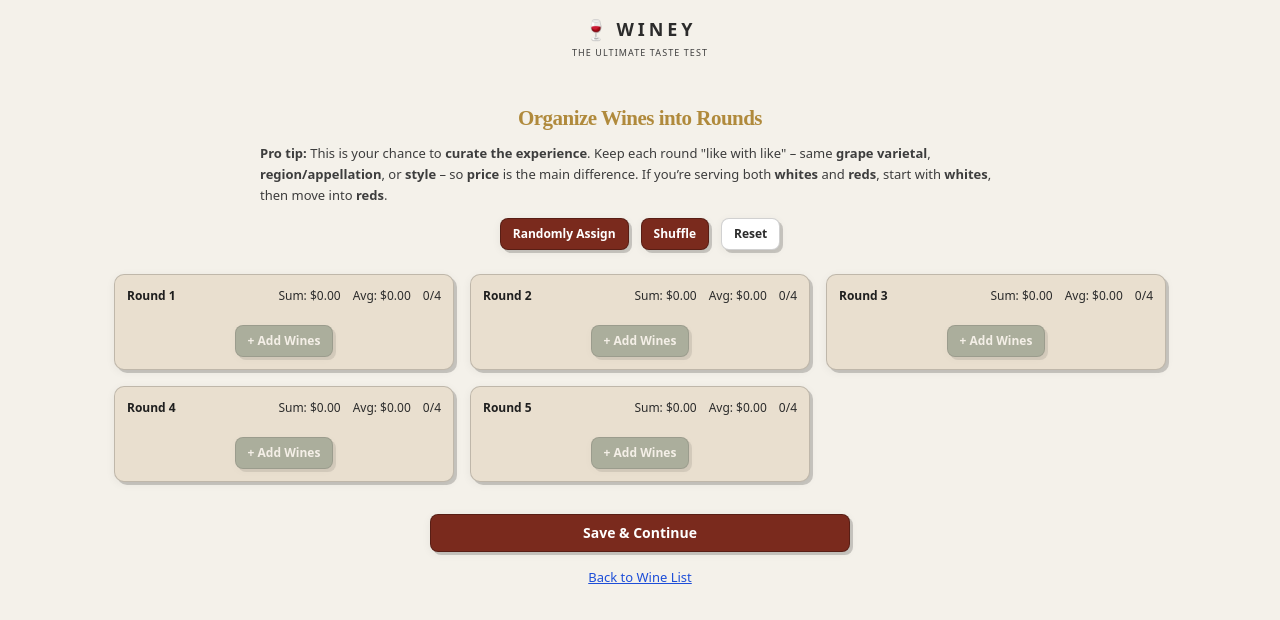
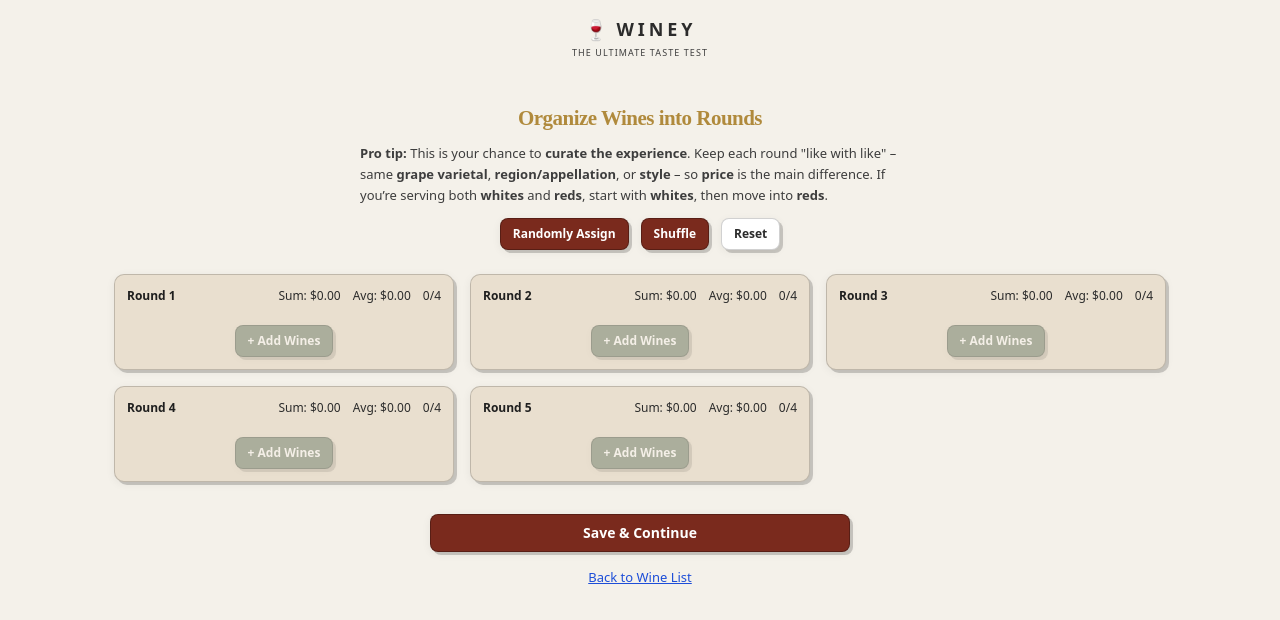
Before and after one commit to maximkali/Winey-Windsurf, a Next.js app: page /host/organize-rounds in a window 1280 px wide. Shown: the top 620 px of the page. Built offline with nearby package versions, Linux system fonts and the light colour scheme.

Commit message:
Narrow pro tip box, center loading/error text

```diff
--- a/src/app/host/organize-rounds/page.tsx
+++ b/src/app/host/organize-rounds/page.tsx
@@ -287,14 +287,14 @@ export default function OrganizeRoundsPage() {
         <WineyCard className="winey-card-pad">
           <div>
             <WineyTitle className="text-center">Organize Wines into Rounds</WineyTitle>
-            <p className="mx-auto mt-2 max-w-[760px] text-left text-[13px] text-[color:var(--winey-muted)] leading-relaxed">
+            <p className="mx-auto mt-2 max-w-[560px] text-left text-[13px] text-[color:var(--winey-muted)] leading-relaxed">
               <span className="font-semibold">Pro tip:</span> This is your chance to <span className="font-semibold">curate the experience</span>. Keep each round "like with like" – same{' '}
               <span className="font-semibold">grape varietal</span>, <span className="font-semibold">region/appellation</span>, or <span className="font-semibold">style</span> – so{' '}
               <span className="font-semibold">price</span> is the main difference. If you’re serving both <span className="font-semibold">whites</span> and{' '}
               <span className="font-semibold">reds</span>, start with <span className="font-semibold">whites</span>, then move into <span className="font-semibold">reds</span>.
             </p>
-            {loading ? <p className="mt-2 text-[13px] text-[color:var(--winey-muted)]">Loading…</p> : null}
-            {error ? <p className="mt-2 text-[13px] text-red-600">{error}</p> : null}
+            {loading ? <p className="mt-2 text-center text-[13px] text-[color:var(--winey-muted)]">Loading…</p> : null}
+            {error ? <p className="mt-2 text-center text-[13px] text-red-600">{error}</p> : null}
             {!loading ? (
               <div className="mt-3 flex items-center justify-center gap-3">
                 <Button size="sm" onClick={autoAssign}>
```
